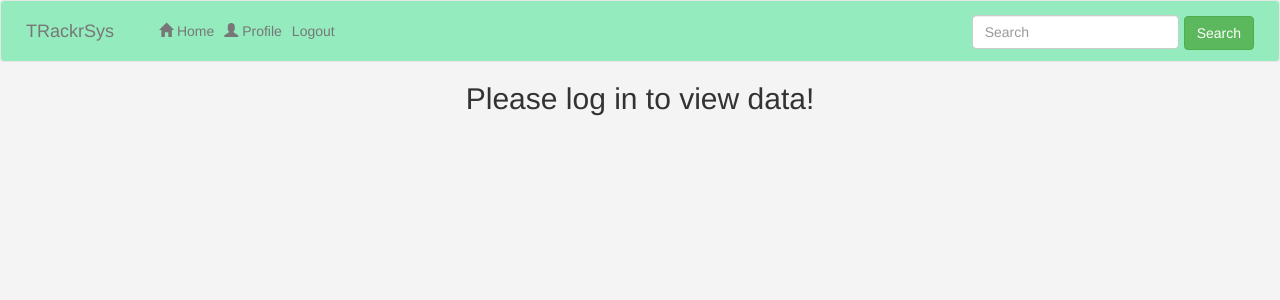
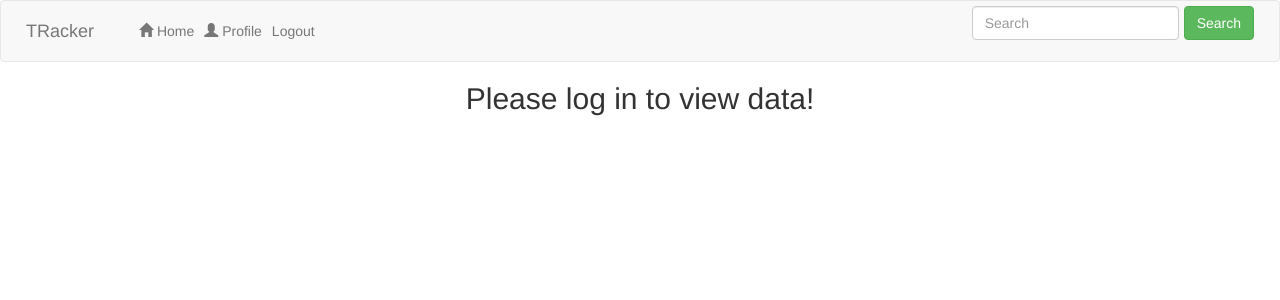
Before and after one commit to tyrainman427/TrackerSys, a Django app: page /tracker/tickets/ in a window 1280 px wide. Shown: the top 300 px of the page. Run offline with Django 3.2, Linux system fonts and the light colour scheme; data comes from the database, SQL or seed files in the repository; both versions use the stored data as it was after the commit; some libraries are stand-ins or nearby versions.

Commit message:
adding to heroku

```diff
--- a/runtime.txt
+++ /dev/null
@@ -1 +0,0 @@
-python-3.7.4
--- a/ticket/tracker/forms.py
+++ b/ticket/tracker/forms.py
@@ -23,4 +23,4 @@ class TicketForm(forms.ModelForm):
     class Meta:
         model = Ticket
         fields = "__all__"
-        exclude = ('added_by',)
+        exclude = ('added_by','current_status')
--- a/ticket/tracker/models.py
+++ b/ticket/tracker/models.py
@@ -29,7 +29,7 @@ class Ticket(models.Model):
 
 
     def get_absolute_url(self):
-        return reverse('tracker:detail', kwargs={'id': self.id})
+        return reverse('tracker:ticket_detail', kwargs={'id': self.id})
 
     def was_published_recently(self):
         return self.created_at >= timezone.now() - datetime.timedelta(days=1)
--- a/ticket/tracker/read_csv.py
+++ b/ticket/tracker/read_csv.py
@@ -2,5 +2,5 @@ import pandas as pd
 
 
 def get_data(request):
-    # df=pd.read_csv(filepath_or_buffer = 'MOCK_DATA.csv')
-    # return df
+    df=pd.read_csv(filepath_or_buffer = 'film.csv')
+    return df
--- a/ticket/tracker/static/css/style.css
+++ b/ticket/tracker/static/css/style.css
@@ -1,26 +1,15 @@
-body{
-  background:#f4f4f4;
+/* body{
+  /* background:#f4f4f4; */
 }
-a {
+/* a {
   color: black;
-}
-a.nav-item {
+} * */
+/* a.nav-item {
   background-color: white;
-}
-/* #header {
-  background-color: #345830;
-  color: white;
-} */
-.navbar-default {
-  background-color: #94ECBE;
-  color: white;
 }
 .form {
   margin-top: 8px;
 }
 .button {
   margin-top: 10px;
-}
-.main {
-  background-color: #345830;
-}
+} */
--- a/ticket/tracker/templates/tracker/base.html
+++ b/ticket/tracker/templates/tracker/base.html
@@ -6,7 +6,7 @@
   <link rel="stylesheet" href="https://maxcdn.bootstrapcdn.com/bootstrap/4.0.0/css/bootstrap.min.css" integrity="sha384-Gn5384xqQ1aoWXA+058RXPxPg6fy4IWvTNh0E263XmFcJlSAwiGgFAW/dAiS6JXm" crossorigin="anonymous">
   <!-- Latest compiled and minified CSS -->
   <link rel="stylesheet" href="https://maxcdn.bootstrapcdn.com/bootstrap/3.3.7/css/bootstrap.min.css" integrity="sha384-BVYiiSIFeK1dGmJRAkycuHAHRg32OmUcww7on3RYdg4Va+PmSTsz/K68vbdEjh4u" crossorigin="anonymous">
-  <link rel="stylesheet"  href="{% static '/css/style.css' %}">
+  <!-- <link rel="stylesheet"  href="{% static '/css/style.css' %}"> -->
 
 
   <title>TRackrSys</title>
@@ -14,7 +14,7 @@
 </head>
 <body>
   <nav class="navbar navbar-expand-lg navbar-default">
-    <a class="navbar-brand" href="{% url 'tracker:index'%}">TRackrSys</a>
+    <a class="navbar-brand" href="{% url 'tracker:index'%}">TRacker</a>
     <button class="navbar-toggler" type="button" data-toggle="collapse" data-target="#navbarSupportedContent" aria-controls="navbarSupportedContent" aria-expanded="false" aria-label="Toggle navigation">
       <span class="navbar-toggler-icon"></span>
     </button>
--- a/ticket/tracker/templates/tracker/ticket_detail.html
+++ b/ticket/tracker/templates/tracker/ticket_detail.html
@@ -6,10 +6,10 @@
   <div class="row">
     {% if request.user.is_superuser %}
     <a href="update/" class="btn btn-secondary btn-sm mt-3 mr-2" role="button">Update Ticket</a>
+    <a href="update/" class="btn btn-primary btn-sm mt-3 mr-2" role="button">Escalate Ticket</a>
     <a href="delete/" class="btn btn-warning btn-sm mt-3 mr-2" role="button">Delete Ticket</a>
+    <a href="update/" class="btn btn-warning btn-sm mt-3 mr-2" role="button">Pending</a>
     {% endif%}
-    <a href="update/" class="btn btn-primary btn-sm mt-3 mr-2" role="button">Escalate Ticket</a>
-    <a href="delete/" class="btn btn-warning btn-sm mt-3 mr-2" role="button">Pending</a>
     <a href="/tracker/" class="btn btn-info btn-sm mt-3 mr-2" role="button">Resolved</a>
     <a href="/tracker/" class="btn btn-danger btn-sm mt-3 mr-2" role="button">Cancel</a>
     <table class="table table-sm table-hover table-bordered mt-3" cellspacing="0" width="100%">
--- a/ticket/tracker/templates/tracker/ticket_list.html
+++ b/ticket/tracker/templates/tracker/ticket_list.html
@@ -25,19 +25,19 @@
       {% if request.user.is_superuser %}
       {% for ticket in object_list %}
       <tr>
-        <td><a href="{% url 'tracker:detail' ticket.id %}">{{ ticket.name }}</a></td>
-        <td><a href="{% url 'tracker:detail' ticket.id %}">{{ticket.title}}</a></td>
-        <td><a href="{% url 'tracker:detail' ticket.id %}">{{ticket.summary}}</a></td>
-        <td><a href="{% url 'tracker:detail' ticket.id %}">{{ticket.created_at}}</a></td>
+        <td><a href="{% url 'tracker:ticket_detail' ticket.id %}">{{ ticket.name }}</a></td>
+        <td><a href="{% url 'tracker:ticket_detail' ticket.id %}">{{ticket.title}}</a></td>
+        <td><a href="{% url 'tracker:ticket_detail' ticket.id %}">{{ticket.summary}}</a></td>
+        <td><a href="{% url 'tracker:ticket_detail' ticket.id %}">{{ticket.created_at}}</a></td>
       </tr>
       {% endfor %}
       {% else %}
       {% for ticket in user_tickets %}
       <tr>
-        <td><a href="{% url 'tracker:detail' ticket.id %}">{{ ticket.name }}</a></td>
-        <td><a href="{% url 'tracker:detail' ticket.id %}">{{ticket.title}}</a></td>
-        <td><a href="{% url 'tracker:detail' ticket.id %}">{{ticket.summary}}</a></td>
-        <td><a href="{% url 'tracker:detail' ticket.id %}">{{ticket.created_at}}</a></td>
+        <td><a href="{% url 'tracker:ticket_detail' ticket.id %}">{{ ticket.name }}</a></td>
+        <td><a href="{% url 'tracker:ticket_detail' ticket.id %}">{{ticket.title}}</a></td>
+        <td><a href="{% url 'tracker:ticket_detail' ticket.id %}">{{ticket.summary}}</a></td>
+        <td><a href="{% url 'tracker:ticket_detail' ticket.id %}">{{ticket.created_at}}</a></td>
       </tr>
       {% endfor %}
       {% endif %}
--- a/ticket/tracker/urls.py
+++ b/ticket/tracker/urls.py
@@ -1,15 +1,15 @@
 from django.urls import path
 from . import views
-from .views import TicketCreateView, TicketDetailView, TicketListView, TicketUpdate, ticket_upload, dashboard
+from .views import TicketCreateView,get_users, TicketDetailView, TicketListView, TicketUpdate, ticket_upload, dashboard
 
 app_name = 'tracker'
 
 urlpatterns = [
     path('tickets/', views.TicketListView.as_view(), name='ticket-list'),
     path('', views.dashboard, name='index'),
-    path('<int:id>/', views.TicketDetailView.as_view(), name='detail'),
+    path('<int:id>/', views.TicketDetailView.as_view(), name='ticket_detail'),
     path('create/', views.TicketCreateView.as_view(), name="ticket-create"),
-    #path('ticket_form/', views.get_ticket, name='get-ticket'),
+    path('users/', views.get_users, name='get-users'),
     path('<int:id>/update/', views.TicketUpdate.as_view(), name='ticket-update'),
     path('<int:pk>/delete/', views.TicketDeleteView.as_view(), name='ticket-delete'),
     path('upload-csv/', views.ticket_upload, name='ticket_upload'),
--- a/ticket/tracker/views.py
+++ b/ticket/tracker/views.py
@@ -4,7 +4,7 @@ from .models import Ticket, TicketUser
 from .forms import TicketForm
 from django.contrib.auth.decorators import permission_required
 import csv, io
-from braces.views import LoginRequiredMixin
+# from braces.views import LoginRequiredMixin
 from django.contrib.auth.mixins import UserPassesTestMixin
 from django.contrib.auth.models import User
 import operator
@@ -135,6 +135,9 @@ def ticket_upload(request):
     context = {}
     return render(request,template, context)
 
+def get_users(request):
+    users = User.objects.all()
+    return render(request, 'tracker/user_list.html',{"users":users})
 
 
 def get_ticket(request):
--- a/ticket/users/models.py
+++ b/ticket/users/models.py
@@ -1,6 +1,6 @@
 from django.db import models
 from django.contrib.auth.models import  User
-from PIL import Image
+
 
 # Create your models here.
 class Profile(models.Model):
```
Also changed, not shown: manage.py (deleted, +0 -15 lines), requirements.txt (deleted, +0 -7 lines), ticket/requirements.txt (+0 -231 lines), ticket/tracker/templates/tracker/dashboard.html (+14 -14 lines), ticket/tracker/templates/tracker/user_list.html (added, +33 -0 lines), ticket/db.sqlite3, 2 other files.
